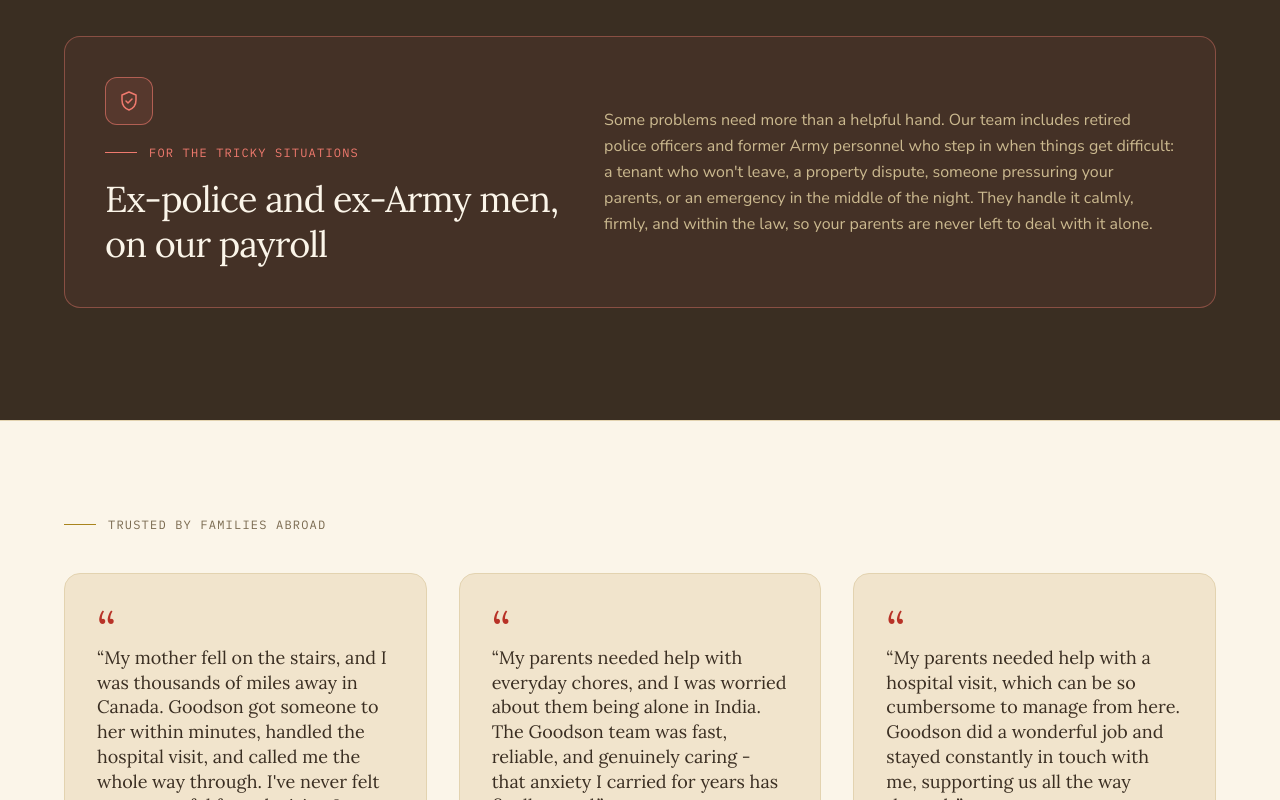
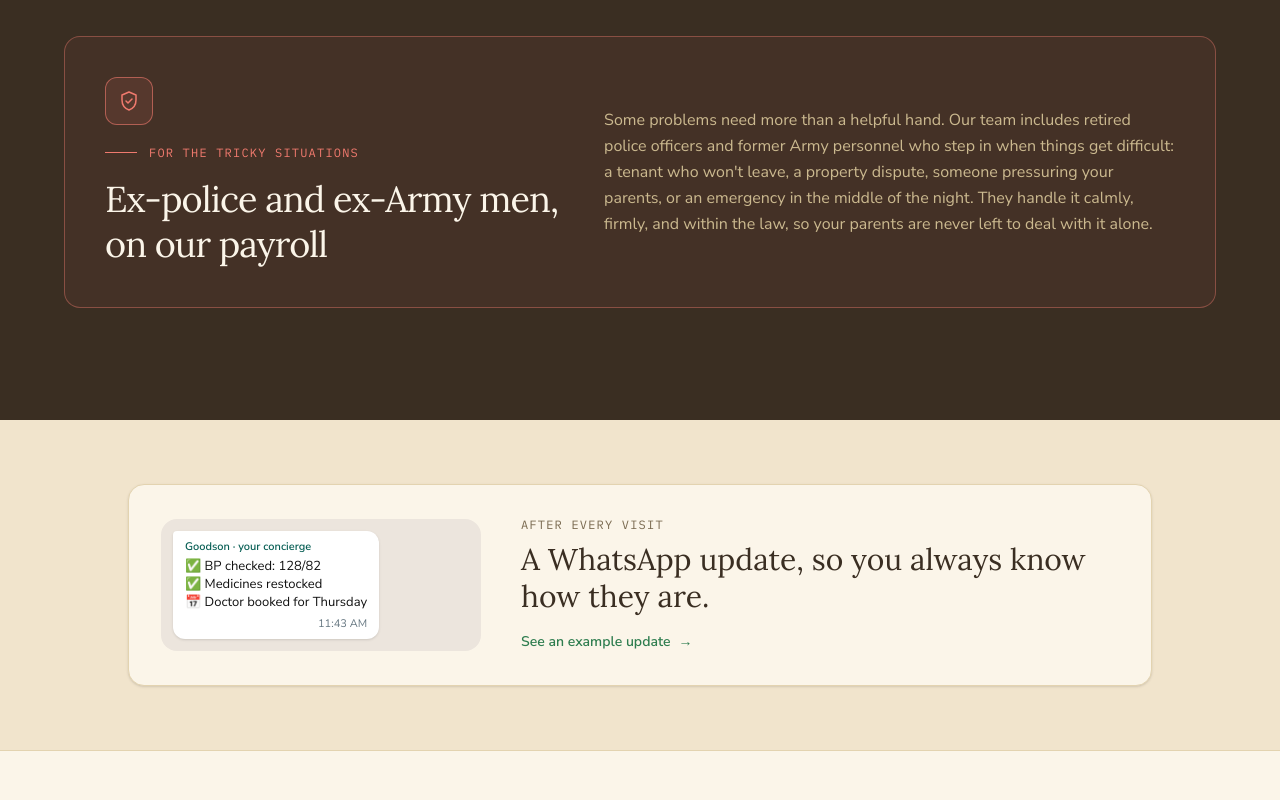
Before and after one commit to sidharthtaneja1993-tech/goodson-app, a Next.js app: page / in a window 1280 px wide. Shown: the part 2000-2800 px from the top of the page. Built offline with nearby package versions, Linux system fonts and the light colour scheme; no server answers.

Commit message:
Add sample update card back

```diff
--- a/app/page.tsx
+++ b/app/page.tsx
@@ -13,6 +13,7 @@
 import SubscribeModal from "@/components/SubscribeModal";
 import FadeIn from "@/components/FadeIn";
 import CounterStat from "@/components/CounterStat";
+import UpdatesHook from "@/components/UpdatesHook";
 import type { CurrencyCode, PlanId } from "@/lib/plans";
 
 export default function Home() {
@@ -118,6 +119,7 @@
       />
 
       <ServicesSection />
+      <UpdatesHook />
       <TestimonialsSection />
       <PricingSection
         onSelectPlan={(plan, cur, r) => {
```
